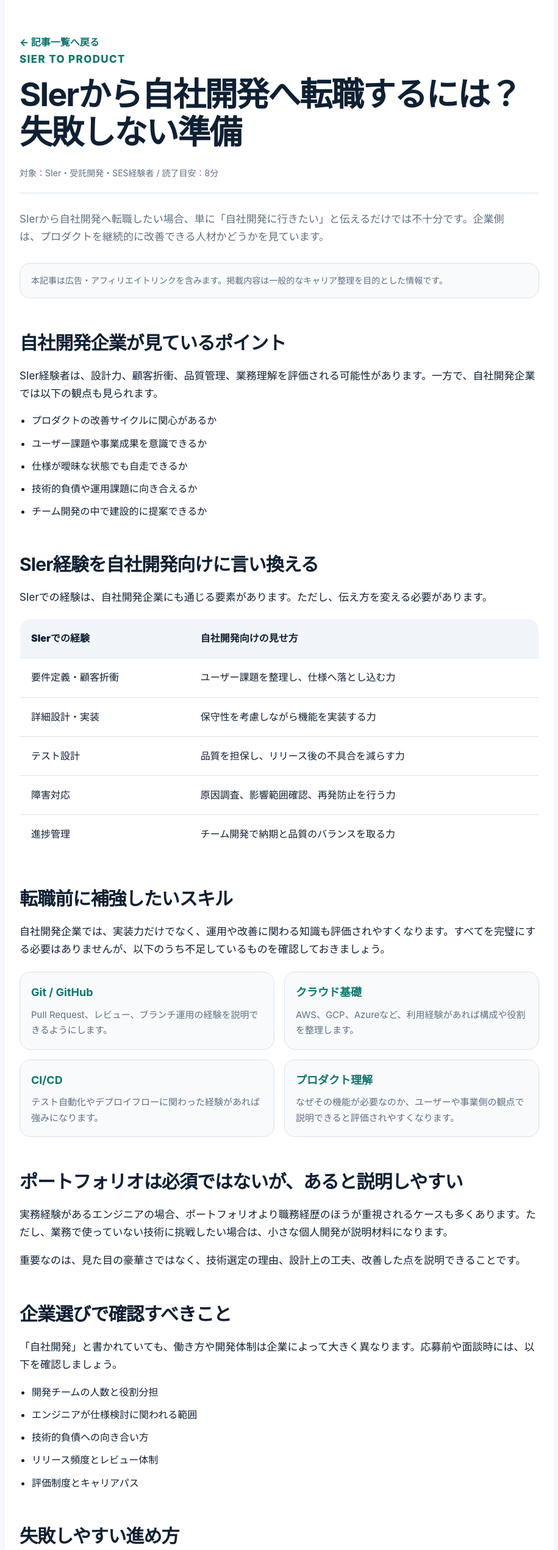
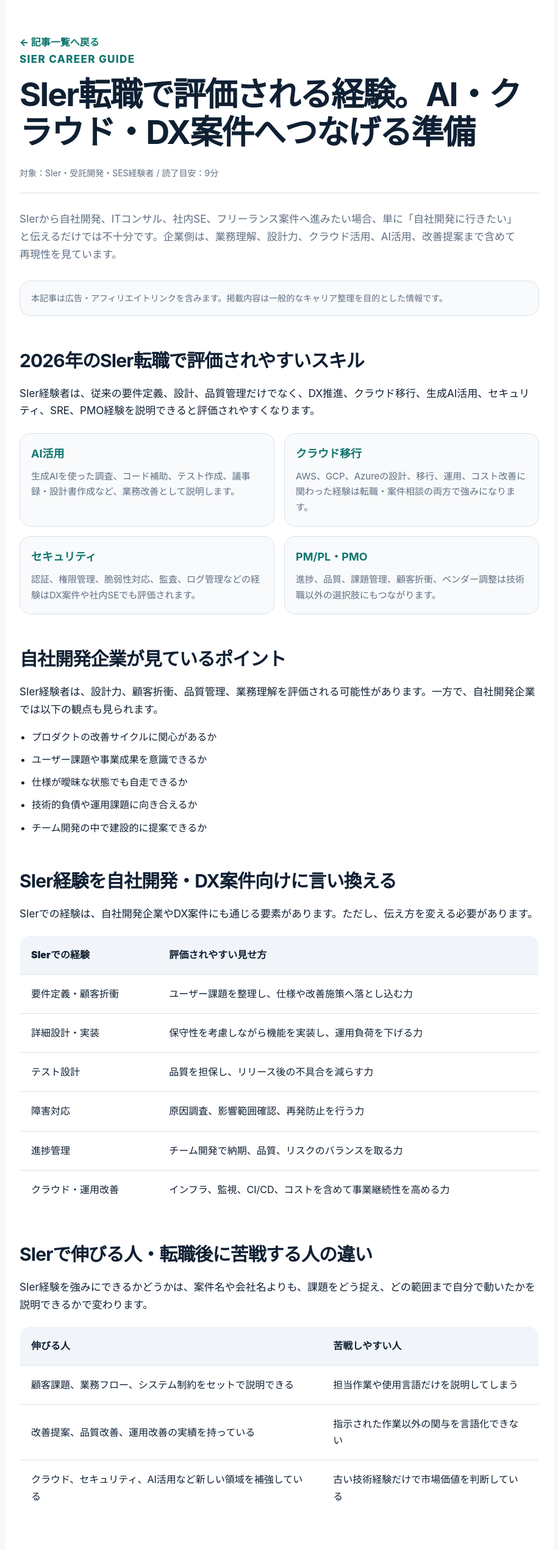
Before and after one commit to kosukekurihara-prog/engineer-career-lp, a Next.js app: page /articles/sier-to-product in a window 1280 px wide. Shown: the top 2541 px of the page at 61% size, without its empty margins (182-1097 px from the left). Built offline with nearby package versions, Linux system fonts and the light colour scheme.

Commit message:
Expand SIer article with AI and cloud trends

```diff
--- a/app/articles/sier-to-product/page.tsx
+++ b/app/articles/sier-to-product/page.tsx
@@ -4,8 +4,8 @@ import type { Metadata } from 'next';
 const affiliateUrl = 'https://px.a8.net/svt/ejp?a8mat=4B3Y37+152XIQ+3SWM+5YJRM';
 
 export const metadata: Metadata = {
-  title: 'SIerから自社開発へ転職するには？失敗しない準備｜SESキャリアナビ',
-  description: 'SIerから自社開発企業へ転職したいエンジニア向けに、評価される経験、職務経歴書、面接対策、企業選びの注意点を解説します。',
+  title: 'SIer転職で評価される経験｜AI・クラウド・DX案件へのつなげ方｜SESキャリアナビ',
+  description: 'SIer転職、SIer未経験、SIerから転職、SIerの将来性を知りたい方向けに、AI活用・クラウド・DX・PM/PL経験の見せ方を整理します。',
   alternates: { canonical: '/articles/sier-to-product' }
 };
 
@@ -13,12 +13,23 @@ export default function SierToProductArticle() {
   return (
     <main className="articlePage">
       <Link className="backLink" href="/articles">← 記事一覧へ戻る</Link>
-      <p className="eyebrow">SIer to Product</p>
-      <h1>SIerから自社開発へ転職するには？失敗しない準備</h1>
-      <p className="articleMeta">対象：SIer・受託開発・SES経験者 / 読了目安：8分</p>
-      <p className="articleIntro">SIerから自社開発へ転職したい場合、単に「自社開発に行きたい」と伝えるだけでは不十分です。企業側は、プロダクトを継続的に改善できる人材かどうかを見ています。</p>
+      <p className="eyebrow">SIer Career Guide</p>
+      <h1>SIer転職で評価される経験。AI・クラウド・DX案件へつなげる準備</h1>
+      <p className="articleMeta">対象：SIer・受託開発・SES経験者 / 読了目安：9分</p>
+      <p className="articleIntro">SIerから自社開発、ITコンサル、社内SE、フリーランス案件へ進みたい場合、単に「自社開発に行きたい」と伝えるだけでは不十分です。企業側は、業務理解、設計力、クラウド活用、AI活用、改善提案まで含めて再現性を見ています。</p>
 
       <div className="articleNotice">本記事は広告・アフィリエイトリンクを含みます。掲載内容は一般的なキャリア整理を目的とした情報です。</div>
+
+      <section>
+        <h2>2026年のSIer転職で評価されやすいスキル</h2>
+        <p>SIer経験者は、従来の要件定義、設計、品質管理だけでなく、DX推進、クラウド移行、生成AI活用、セキュリティ、SRE、PMO経験を説明できると評価されやすくなります。</p>
+        <div className="checkList">
+          <div><strong>AI活用</strong><p>生成AIを使った調査、コード補助、テスト作成、議事録・設計書作成など、業務改善として説明します。</p></div>
+          <div><strong>クラウド移行</strong><p>AWS、GCP、Azureの設計、移行、運用、コスト改善に関わった経験は転職・案件相談の両方で強みになります。</p></div>
+          <div><strong>セキュリティ</strong><p>認証、権限管理、脆弱性対応、監査、ログ管理などの経験はDX案件や社内SEでも評価されます。</p></div>
+          <div><strong>PM/PL・PMO</strong><p>進捗、品質、課題管理、顧客折衝、ベンダー調整は技術職以外の選択肢にもつながります。</p></div>
+        </div>
+      </section>
 
       <section>
         <h2>自社開発企業が見ているポイント</h2>
@@ -33,27 +44,42 @@ export default function SierToProductArticle() {
       </section>
 
       <section>
-        <h2>SIer経験を自社開発向けに言い換える</h2>
-        <p>SIerでの経験は、自社開発企業にも通じる要素があります。ただし、伝え方を変える必要があります。</p>
+        <h2>SIer経験を自社開発・DX案件向けに言い換える</h2>
+        <p>SIerでの経験は、自社開発企業やDX案件にも通じる要素があります。ただし、伝え方を変える必要があります。</p>
         <table className="articleTable">
-          <thead><tr><th>SIerでの経験</th><th>自社開発向けの見せ方</th></tr></thead>
+          <thead><tr><th>SIerでの経験</th><th>評価されやすい見せ方</th></tr></thead>
           <tbody>
-            <tr><td>要件定義・顧客折衝</td><td>ユーザー課題を整理し、仕様へ落とし込む力</td></tr>
-            <tr><td>詳細設計・実装</td><td>保守性を考慮しながら機能を実装する力</td></tr>
+            <tr><td>要件定義・顧客折衝</td><td>ユーザー課題を整理し、仕様や改善施策へ落とし込む力</td></tr>
+            <tr><td>詳細設計・実装</td><td>保守性を考慮しながら機能を実装し、運用負荷を下げる力</td></tr>
             <tr><td>テスト設計</td><td>品質を担保し、リリース後の不具合を減らす力</td></tr>
             <tr><td>障害対応</td><td>原因調査、影響範囲確認、再発防止を行う力</td></tr>
-            <tr><td>進捗管理</td><td>チーム開発で納期と品質のバランスを取る力</td></tr>
+            <tr><td>進捗管理</td><td>チーム開発で納期、品質、リスクのバランスを取る力</td></tr>
+            <tr><td>クラウド・運用改善</td><td>インフラ、監視、CI/CD、コストを含めて事業継続性を高める力</td></tr>
+          </tbody>
+        </table>
+      </section>
+
+      <section>
+        <h2>SIerで伸びる人・転職後に苦戦する人の違い</h2>
+        <p>SIer経験を強みにできるかどうかは、案件名や会社名よりも、課題をどう捉え、どの範囲まで自分で動いたかを説明できるかで変わります。</p>
+        <table className="articleTable">
+          <thead><tr><th>伸びる人</th><th>苦戦しやすい人</th></tr></thead>
+          <tbody>
+            <tr><td>顧客課題、業務フロー、システム制約をセットで説明できる</td><td>担当作業や使用言語だけを説明してしまう</td></tr>
+            <tr><td>改善提案、品質改善、運用改善の実績を持っている</td><td>指示された作業以外の関与を言語化できない</td></tr>
+            <tr><td>クラウド、セキュリティ、AI活用など新しい領域を補強している</td><td>古い技術経験だけで市場価値を判断している</td></tr>
           </tbody>
         </table>
       </section>
 
       <section>
         <h2>転職前に補強したいスキル</h2>
-        <p>自社開発企業では、実装力だけでなく、運用や改善に関わる知識も評価されやすくなります。すべてを完璧にする必要はありませんが、以下のうち不足しているものを確認しておきましょう。</p>
+        <p>自社開発企業やDX案件では、実装力だけでなく、運用や改善に関わる知識も評価されやすくなります。すべてを完璧にする必要はありませんが、以下のうち不足しているものを確認しておきましょう。</p>
         <div className="checkList">
           <div><strong>Git / GitHub</strong><p>Pull Request、レビュー、ブランチ運用の経験を説明できるようにします。</p></div>
           <div><strong>クラウド基礎</strong><p>AWS、GCP、Azureなど、利用経験があれば構成や役割を整理します。</p></div>
           <div><strong>CI/CD</strong><p>テスト自動化やデプロイフローに関わった経験があれば強みになります。</p></div>
+          <div><strong>AI活用</strong><p>生成AIでコード、テスト、ドキュメント、調査を効率化した経験は、成果とセットで説明します。</p></div>
           <div><strong>プロダクト理解</strong><p>なぜその機能が必要なのか、ユーザーや事業側の観点で説明できると評価されやすくなります。</p></div>
         </div>
       </section>
@@ -66,13 +92,24 @@ export default function SierToProductArticle() {
 
       <section>
         <h2>企業選びで確認すべきこと</h2>
-        <p>「自社開発」と書かれていても、働き方や開発体制は企業によって大きく異なります。応募前や面談時には、以下を確認しましょう。</p>
+        <p>「自社開発」や「DX案件」と書かれていても、働き方や開発体制は企業によって大きく異なります。応募前や面談時には、以下を確認しましょう。</p>
         <ul>
           <li>開発チームの人数と役割分担</li>
           <li>エンジニアが仕様検討に関われる範囲</li>
+          <li>AI活用、クラウド移行、セキュリティ改善に関われる余地</li>
           <li>技術的負債への向き合い方</li>
           <li>リリース頻度とレビュー体制</li>
           <li>評価制度とキャリアパス</li>
+        </ul>
+      </section>
+
+      <section>
+        <h2>SIer経験をフリーランス案件につなげるには</h2>
+        <p>SIer経験は、業務システム、要件定義、設計、PM/PL、クラウド移行などを整理できれば、フリーランス案件相談でも活用できます。ただし、会社員転職と違い、案件では即戦力性と稼働条件の現実感が見られます。</p>
+        <ul>
+          <li>担当工程と成果をスキルシートに明記する</li>
+          <li>言語名だけでなく、業務領域、改善内容、障害対応、顧客折衝を記載する</li>
+          <li>フルリモートだけに限定せず、常駐・ハイブリッドも含めて単価相場を確認する</li>
         </ul>
       </section>
 
@@ -82,10 +119,18 @@ export default function SierToProductArticle() {
         <p>求人票だけではわからない部分もあるため、ITエンジニア転職に詳しいサービスで、候補企業の特徴や自分の経験との相性を確認しておくと安全です。</p>
       </section>
 
+      <section>
+        <h2>関連記事でキャリアパスを比較する</h2>
+        <div className="articleCards homeArticles">
+          <a className="articleCard" href="/articles/ses-exit"><span>SES転職</span><h3>SESからSIer・自社開発を狙う前に確認すること</h3><p>商流、案件選択権、職務経歴書、優良SESの見分け方を整理します。</p><strong>記事を読む →</strong></a>
+          <a className="articleCard" href="/freelance/"><span>フリーランス案件</span><h3>SIer経験を案件単価につなげる前に確認すること</h3><p>単価相場、リモート可否、AI活用経験の見せ方を整理します。</p><strong>案件相談LPを見る →</strong></a>
+        </div>
+      </section>
+
       <section className="articleCta">
         <h2>SIer経験をどう評価されるか、応募前に確認しましょう</h2>
-        <p>自社開発、ITコンサル、社内SEなど、現在の経験から狙える選択肢を整理することで、転職活動の精度が上がります。</p>
-        <a href={affiliateUrl} target="_blank" rel="nofollow sponsored noopener noreferrer" className="primary large">無料キャリア相談へ進む</a>
+        <p>自社開発、ITコンサル、社内SE、フリーランスなど、現在の経験から狙える選択肢を整理することで、転職活動の精度が上がります。</p>
+        <a href={affiliateUrl} target="_blank" rel="nofollow sponsored noopener noreferrer" className="primary large">SIer経験の市場価値を相談する</a>
       </section>
     </main>
   );
```
